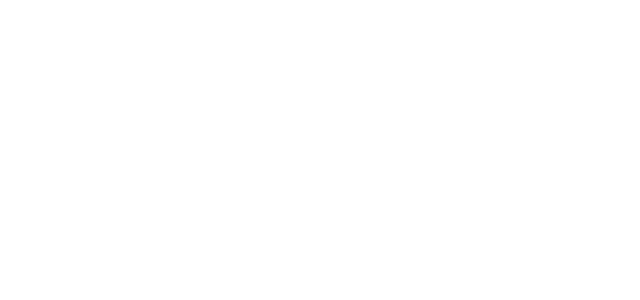
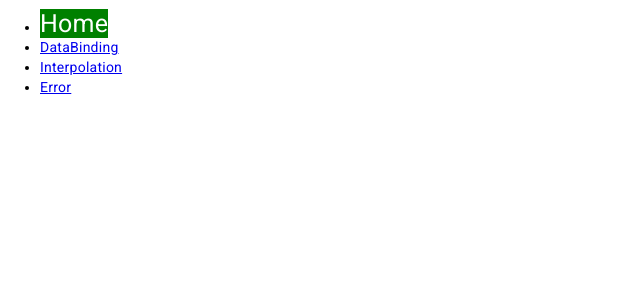
Before and after one commit to pedroarneiroz/dashboardProject, an Angular app: page / in a window 1280 px wide. Shown: the top 300 px of the page, without its empty margins (0-640 px from the left). Built offline with nearby package versions, Linux system fonts and the light colour scheme.

Commit message:
link pages

```diff
--- a/src/app/app-routing.module.ts
+++ b/src/app/app-routing.module.ts
@@ -7,8 +7,8 @@
 const routes: Routes = [
   { path: '', component: DashboardComponent, pathMatch: 'full' },
   { path: 'interpolation', component: InterpolationComponent },
-  { path: 'DataBinding', component: DataBindingComponent },
-  { path: 'DataBinding', component: DataBindingComponent }
+  { path: 'dataBinding', component: DataBindingComponent },
+  { path: '**', redirectTo: '404' }
 ]
 
 @NgModule({
--- a/src/app/app.component.ts
+++ b/src/app/app.component.ts
@@ -3,6 +3,9 @@
 
 @Component({
   selector: 'app-root',
-  template: ` <router-outlet></router-outlet> `
+  template: `<app-menu></app-menu>
+            <router-outlet></router-outlet>
+
+            `
 })
 export class AppComponent {}
--- a/src/app/app.module.ts
+++ b/src/app/app.module.ts
@@ -19,6 +19,7 @@
 import { InterpolationComponent } from './pages/interpolation/interpolation.component';
 import { DataBindingComponent } from './pages/data-binding/data-binding.component';
 import { AppRoutingModule } from './app-routing.module';
+import { ErrorComponent } from './pages/error/error.component';
 
 
 @NgModule({
@@ -27,7 +28,8 @@
     MenuComponent,
     DashboardComponent,
     InterpolationComponent,
-    DataBindingComponent
+    DataBindingComponent,
+    ErrorComponent
   ],
   imports: [
     BrowserModule,
--- /dev/null
+++ b/src/app/pages/error/error.component.html
@@ -0,0 +1 @@
+<p>error works!</p>
--- a/src/app/pages/menu/menu.component.css
+++ b/src/app/pages/menu/menu.component.css
@@ -1,4 +1,13 @@
-#titleApp {
+.active {
+    background-color: green;
+    color: #fff;
+    font: bold;
+    font-size: 25px;
+    text-decoration: none;
+}
+
+
+/* #titleApp {
     align-items: center;
 }
 
@@ -18,4 +27,4 @@
     position: sticky;
     top: 0;
     z-index: 1;
-}
+} */
--- a/src/app/pages/menu/menu.component.html
+++ b/src/app/pages/menu/menu.component.html
@@ -1,4 +1,29 @@
-<mat-sidenav-container class="sidenav-container">
+<header>
+    <nav>
+        <ul>
+            <li>
+                <a routerLink="/" [routerLinkActive]="['active']" [routerLinkActiveOptions]="{exact: true}">Home</a>
+            </li>
+            <li>
+                <a routerLink="/dataBinding" [routerLinkActive]="['active']" [routerLinkActiveOptions]="{exact: true}">DataBinding</a>
+            </li>
+            <li>
+                <a routerLink="/interpolation" [routerLinkActive]="['active']" [routerLinkActiveOptions]="{exact: true}">Interpolation</a>
+            </li>
+            <li>
+                <a routerLink="['/404, 1']">Error</a>
+            </li>
+        </ul>
+    </nav>
+</header>
+
+
+
+
+
+
+
+<!-- <mat-sidenav-container class="sidenav-container">
     <mat-sidenav #drawer class="sidenav" fixedInViewport [attr.role]="(isHandset$ | async) ? 'dialog' : 'navigation'" [mode]="(isHandset$ | async) ? 'over' : 'side'" [opened]="(isHandset$ | async) === false">
         <mat-toolbar>Menu</mat-toolbar>
 
@@ -30,7 +55,7 @@
         <ng-content></ng-content>
 
 
-        <!-- add content here -->
+        add content here
 
     </mat-sidenav-content>
-</mat-sidenav-container>
+</mat-sidenav-container> -->
```
Also changed, not shown: src/app/pages/error/error.component.ts (added, +10 -0 lines), src/app/pages/error/error.component.css (added), 1 other file (tests, documents, lock files or other folders).
